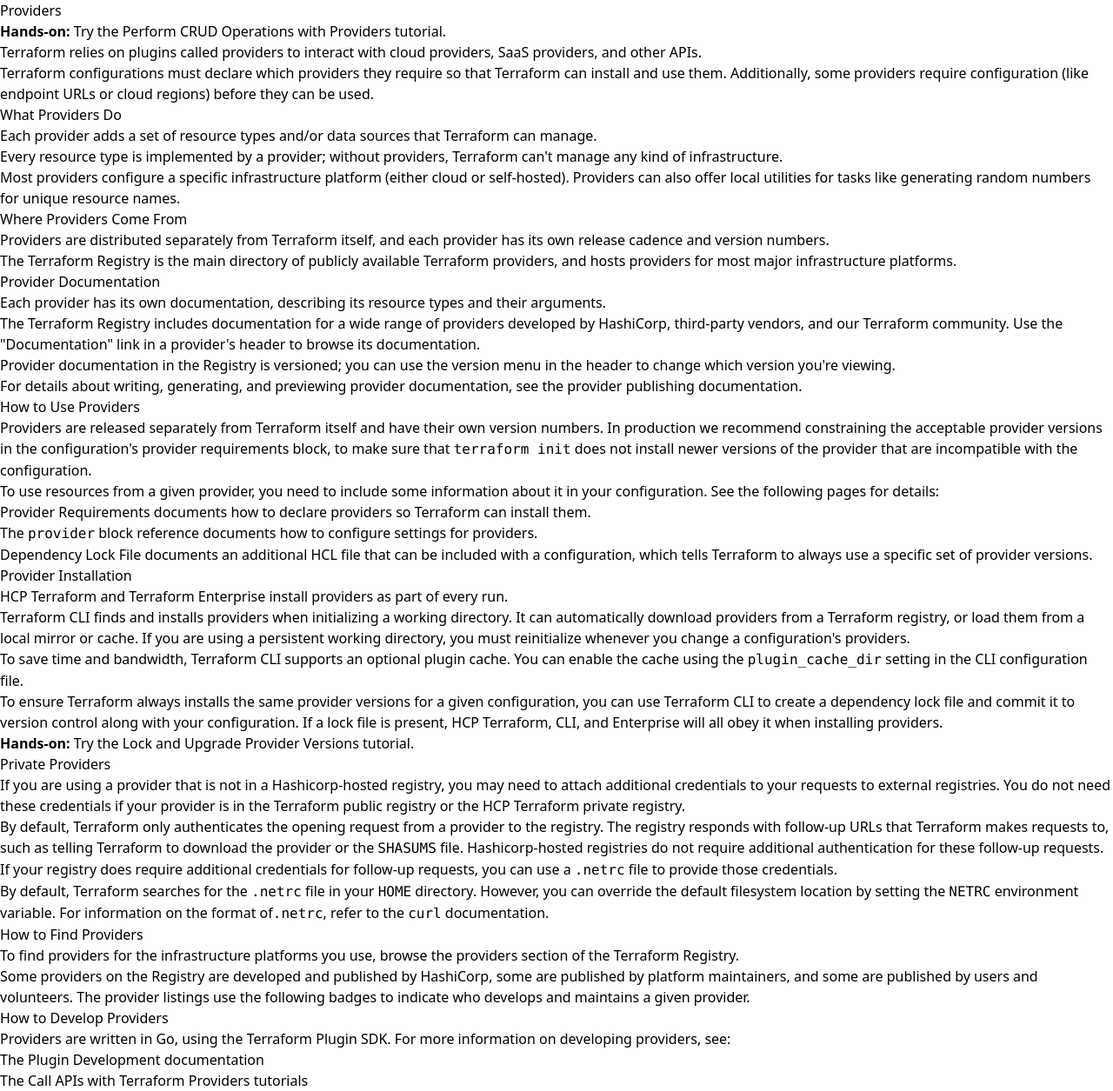
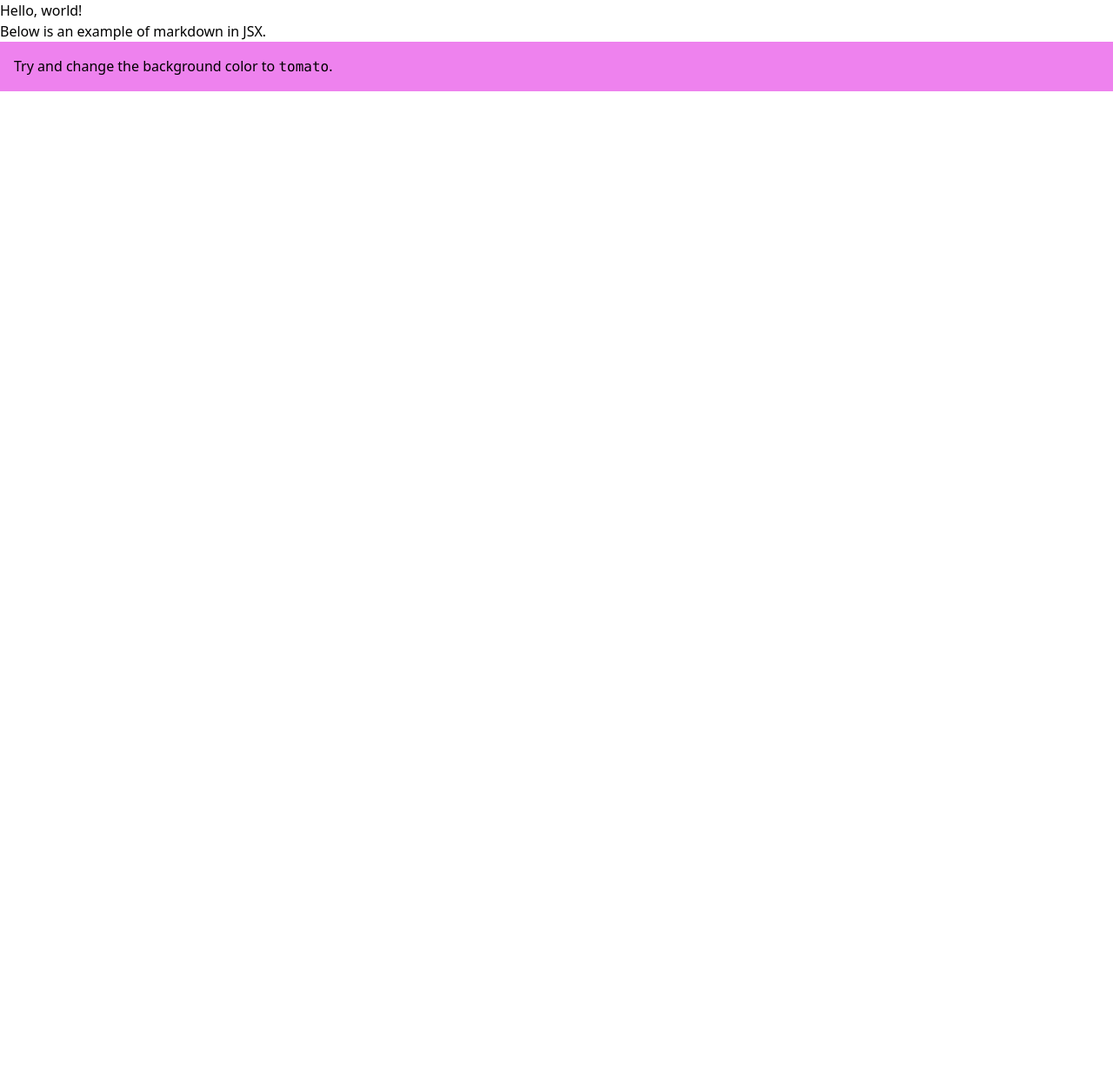
Before and after one commit to matomitw/mdx-docs-site, a Next.js app: page /tw in a window 1280 px wide. Shown: the whole page at 87% size. After the commit the page ends 800 px from the top, so only its background shows below. Built offline with nearby package versions, Linux system fonts and the light colour scheme.

Commit message:
new test file

```diff
--- /dev/null
+++ b/pages/blog/v1.mdx
@@ -0,0 +1 @@
+# hello
--- a/pages/index.tsx
+++ b/pages/index.tsx
@@ -6,11 +6,9 @@
 export default function index() {
   return (
     <>
-    <div className="text-center bg-red-100">Welcome home</div>
+    <div className="text-center bg-red-100">Welcome home </div>
 
-   <h1 className="text-center bg-blue-100">
-      Hello world!
-    </h1>
+   <h1 className="text-center bg-blue-100">Hello world!</h1>
     {/* <Mato/> */}
       {/* <Lucky/> */}
 
--- a/pages/tw.mdx
+++ b/pages/tw.mdx
@@ -1,135 +1,7 @@
----
-page_title: Providers - Configuration Language
-description: >-
-  An overview of how to install and use providers, Terraform plugins that
-  interact with services, cloud providers, and other APIs.
----
+# Hello, world!
 
-# Providers
+Below is an example of markdown in JSX.
 
-> **Hands-on:** Try the [Perform CRUD Operations with Providers](/terraform/tutorials/configuration-language/provider-use?utm_source=WEBSITE&utm_medium=WEB_IO&utm_offer=ARTICLE_PAGE&utm_content=DOCS) tutorial.
-
-Terraform relies on plugins called providers to interact with cloud providers,
-SaaS providers, and other APIs.
-
-Terraform configurations must declare which providers they require so that
-Terraform can install and use them. Additionally, some providers require
-configuration (like endpoint URLs or cloud regions) before they can be used.
-
-## What Providers Do
-
-Each provider adds a set of [resource types](/terraform/language/resources)
-and/or [data sources](/terraform/language/data-sources) that Terraform can
-manage.
-
-Every resource type is implemented by a provider; without providers, Terraform
-can't manage any kind of infrastructure.
-
-Most providers configure a specific infrastructure platform (either cloud or
-self-hosted). Providers can also offer local utilities for tasks like
-generating random numbers for unique resource names.
-
-## Where Providers Come From
-
-Providers are distributed separately from Terraform itself, and each provider
-has its own release cadence and version numbers.
-
-The [Terraform Registry](https://registry.terraform.io/browse/providers)
-is the main directory of publicly available Terraform providers, and hosts
-providers for most major infrastructure platforms.
-
-## Provider Documentation
-
-Each provider has its own documentation, describing its resource
-types and their arguments.
-
-The [Terraform Registry](https://registry.terraform.io/browse/providers)
-includes documentation for a wide range of providers developed by HashiCorp, third-party vendors, and our Terraform community. Use the
-"Documentation" link in a provider's header to browse its documentation.
-
-Provider documentation in the Registry is versioned; you can use the version
-menu in the header to change which version you're viewing.
-
-For details about writing, generating, and previewing provider documentation,
-see the [provider publishing documentation](/terraform/registry/providers/docs).
-
-## How to Use Providers
-
-Providers are released separately from Terraform itself and have their own version numbers. In production we recommend constraining the acceptable provider versions in the configuration's provider requirements block, to make sure that `terraform init` does not install newer versions of the provider that are incompatible with the configuration.
-
-To use resources from a given provider, you need to include some information
-about it in your configuration. See the following pages for details:
-
-- [Provider Requirements](/terraform/language/providers/requirements)
-  documents how to declare providers so Terraform can install them.
-
-- [The `provider` block reference](/terraform/language/block/provider)
-  documents how to configure settings for providers.
-
-- [Dependency Lock File](/terraform/language/files/dependency-lock)
-  documents an additional HCL file that can be included with a configuration,
-  which tells Terraform to always use a specific set of provider versions.
-
-## Provider Installation
-
-- HCP Terraform and Terraform Enterprise install providers as part of every run.
-
-- Terraform CLI finds and installs providers when
-  [initializing a working directory](/terraform/cli/init). It can
-  automatically download providers from a Terraform registry, or load them from
-  a local mirror or cache. If you are using a persistent working directory, you
-  must reinitialize whenever you change a configuration's providers.
-
-  To save time and bandwidth, Terraform CLI supports an optional plugin
-  cache. You can enable the cache using the `plugin_cache_dir` setting in
-  [the CLI configuration file](/terraform/cli/config/config-file).
-
-To ensure Terraform always installs the same provider versions for a given
-configuration, you can use Terraform CLI to create a
-[dependency lock file](/terraform/language/files/dependency-lock)
-and commit it to version control along with your configuration. If a lock file
-is present, HCP Terraform, CLI, and Enterprise will all obey it when
-installing providers.
-
-> **Hands-on:** Try the [Lock and Upgrade Provider Versions](/terraform/tutorials/configuration-language/provider-versioning?utm_source=WEBSITE&utm_medium=WEB_IO&utm_offer=ARTICLE_PAGE&utm_content=DOCS) tutorial.
-
-### Private Providers
-
-If you are using a provider that is not in a Hashicorp-hosted registry, you may
-need to attach additional credentials to your requests to external registries.
-You do not need these credentials if your provider is in the Terraform public
-registry or the HCP Terraform private registry.
-
-By default, Terraform only authenticates the opening request from a provider to
-the registry. The registry responds with
-[follow-up URLs](/terraform/internals/provider-registry-protocol#find-a-provider-package)
-that Terraform makes requests to, such as telling Terraform to download the
-provider or the `SHASUMS` file. Hashicorp-hosted registries do not require
-additional authentication for these follow-up requests. If your registry does
-require additional credentials for follow-up requests, you can use a `.netrc`
-file to provide those credentials.
-
-By default, Terraform searches for the `.netrc` file in your `HOME` directory.
-However, you can override the default filesystem location by setting the `NETRC`
-environment variable. For information on the format of`.netrc`, refer to the
-[`curl` documentation](https://everything.curl.dev/usingcurl/netrc).
-
-## How to Find Providers
-
-To find providers for the infrastructure platforms you use, browse
-[the providers section of the Terraform Registry](https://registry.terraform.io/browse/providers).
-
-Some providers on the Registry are developed and published by HashiCorp, some
-are published by platform maintainers, and some are published by users and
-volunteers. The provider listings use the following badges to indicate who
-develops and maintains a given provider.
-
-<p></p>
-
-## How to Develop Providers
-
-Providers are written in Go, using the Terraform Plugin SDK. For more
-information on developing providers, see:
-
-- The [Plugin Development](/terraform/plugin) documentation
-- The [Call APIs with Terraform Providers](/terraform/tutorials/providers-plugin-framework?utm_source=WEBSITE&utm_medium=WEB_IO&utm_offer=ARTICLE_PAGE&utm_content=DOCS) tutorials
+<div style={{backgroundColor: 'violet', padding: '1rem'}}>
+  Try and change the background color to `tomato`.
+</div>
```
